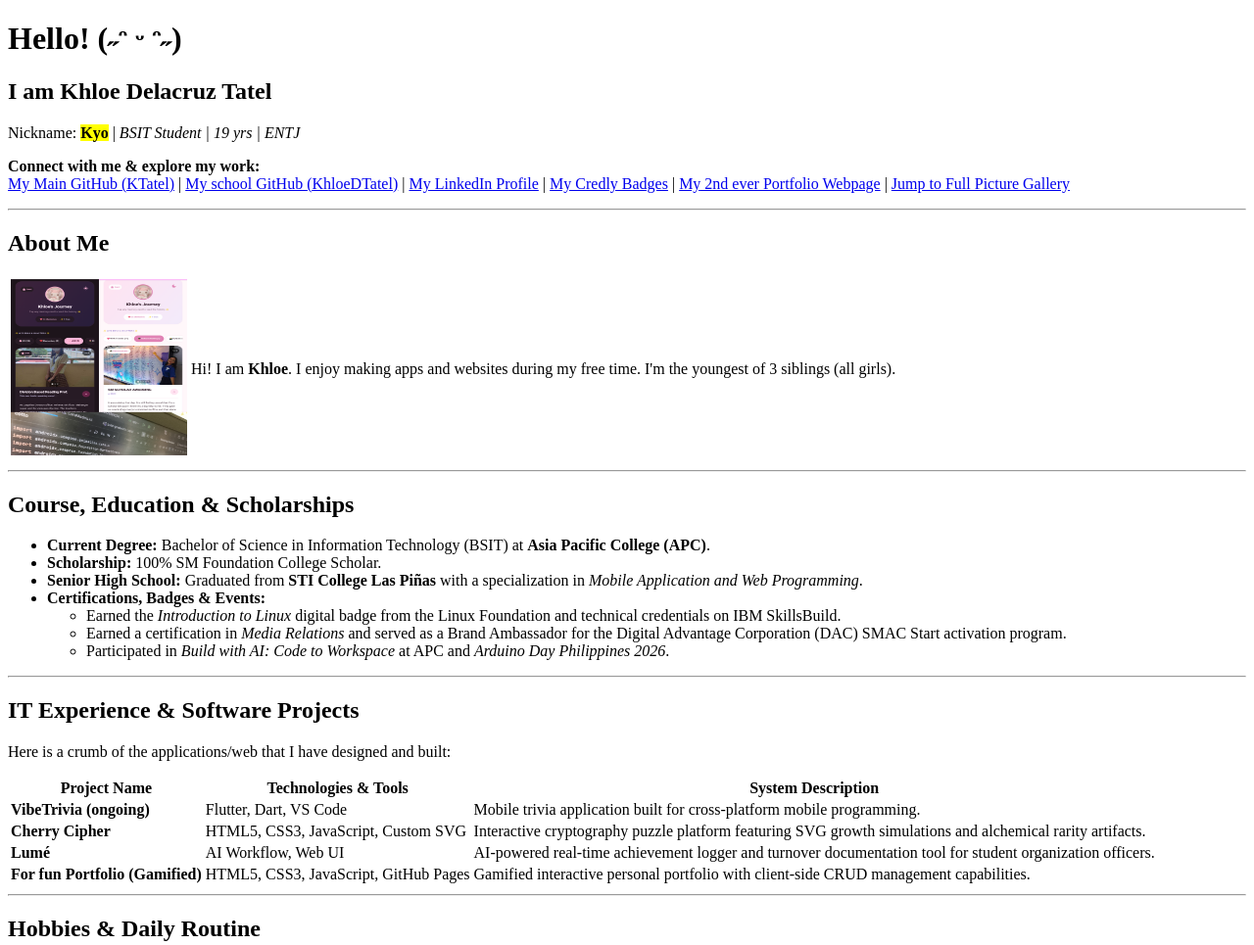
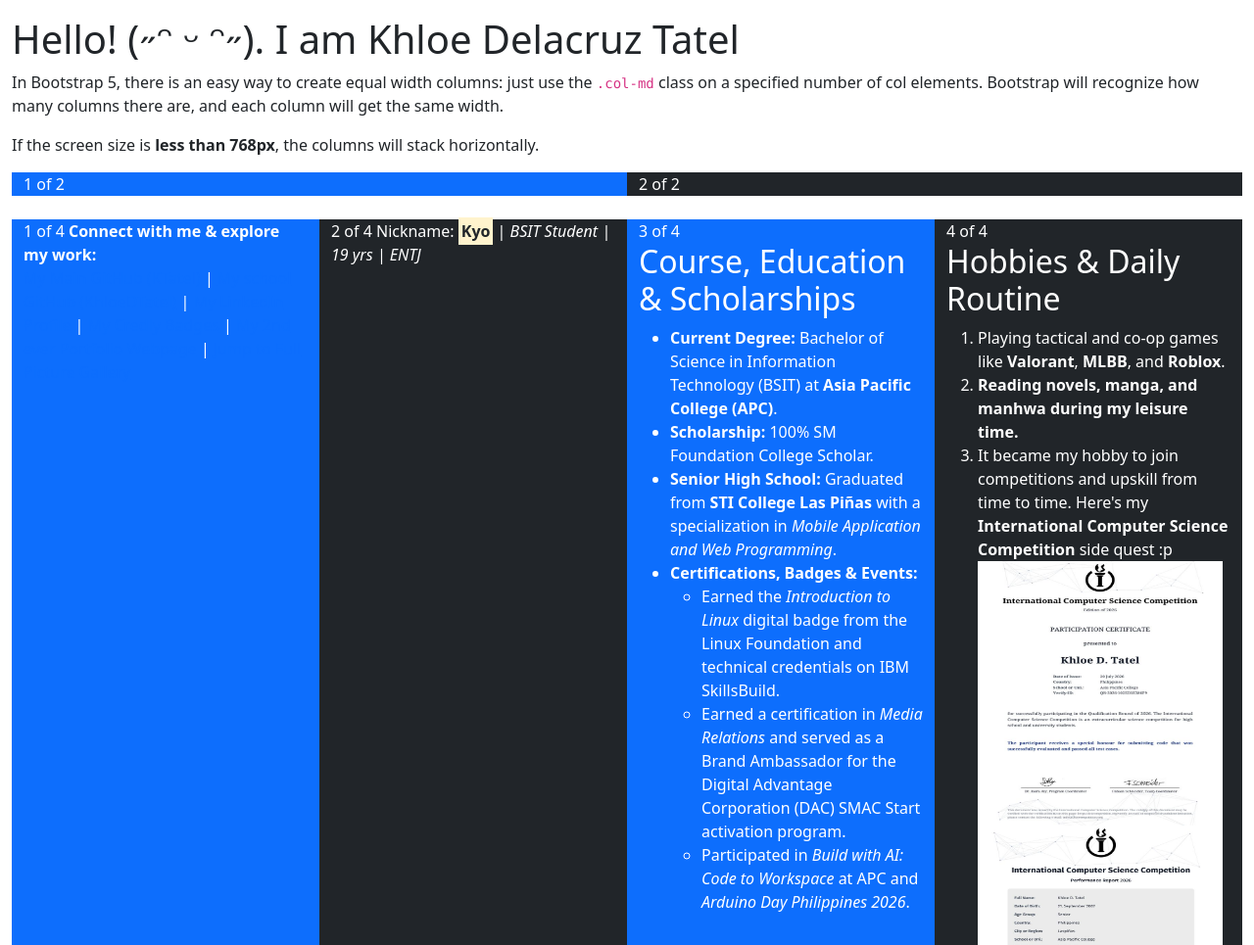
Before and after one commit to KhloeDTatel/webprog-CS251_IT253-html-lessons, a plain HTML site: page introduction/index.html in a window 1280 px wide. Shown: the top 965 px of the page at 98% size. Drawn offline with nearby package versions, Linux system fonts and the light colour scheme.

Commit message:
bootstrap5

```diff
--- a/introduction/index.html
+++ b/introduction/index.html
@@ -2,21 +2,30 @@
 <html lang="en">
 <head>
   <meta charset="UTF-8">
-  <meta name="viewport" content="width=device-width, initial-scale=1.0">
+  <meta name="viewport" content="width=device-width, initial-scale=1">
+  <link href="https://cdn.jsdelivr.net/npm/bootstrap@5.3.8/dist/css/bootstrap.min.css" rel="stylesheet">
+  <script src="https://cdn.jsdelivr.net/npm/bootstrap@5.3.8/dist/js/bootstrap.bundle.min.js"></script>
+
   <title>Khloe Delacruz Tatel (Kyo) | Personal Profile</title>
 </head>
 <body>
 
-  <div id="main-profile">
+  <div class="container-fluid mt-3">
+  <h1>Hello! (˶ᵔ ᵕ ᵔ˶). I am Khloe Delacruz Tatel</h1>
+  <p>In Bootstrap 5, there is an easy way to create equal width columns: just use the <code>.col-md</code> class on a specified number of col elements. Bootstrap will recognize how many columns there are, and each column will get the same width.</p>
+  <p>If the screen size is <strong>less than 768px</strong>, the columns will stack horizontally.</p>
+  <div class="container-fluid">
+    <div class="row">
+      <div class="col-md bg-primary text-white">1 of 2</div>
+      <div class="col-md bg-dark text-white">2 of 2</div>
+    </div>
+  </div>
+  <br>
 
-    <div id="header-section">
-      <h1>Hello! (˶ᵔ ᵕ ᵔ˶)</h1>
-      <h2>I am Khloe Delacruz Tatel</h2>
-      <p>
-        Nickname: <mark><strong>Kyo</strong></mark> |
-        <em>BSIT Student | 19 yrs | ENTJ</em>
-      </p>
-      <p>
+  <div class="container-fluid">
+    <div class="row">
+      <div class="col-md bg-primary text-white">1 of 4
+
         <strong>Connect with me & explore my work:</strong><br>
         <a href="https://github.com/KTatel" target="_blank">My Main GitHub (KTatel)</a> |
         <a href="https://github.com/KhloeDTatel" target="_blank">My school GitHub (KhloeDTatel)</a> |
@@ -24,29 +33,17 @@
         <a href="https://www.credly.com/users/khloe-tatel" target="_blank">My Credly Badges</a> |
         <a href="images/Tatel_portfolio.html" target="_blank">My 2nd ever Portfolio Webpage</a> |
         <a href="#picture-gallery">Jump to Full Picture Gallery</a>
-      </p>
-      <hr>
-    </div>
 
-    <div id="about-me">
-      <h2>About Me</h2>
-      <table>
-        <tr>
-          <td>
-            <img src="images/klowi.png" alt="Khloe Tatel (Kyo)" width="180" height="180">
-          </td>
-          <td>
-            <p>
-              Hi! I am <strong>Khloe</strong>. I enjoy making apps and websites during my free time. I'm the youngest of 3 siblings (all girls).
-            </p>
-          </td>
-        </tr>
-      </table>
-      <hr>
-    </div>
+      </div>
+      <div class="col-md bg-dark text-white">2 of 4
 
-    <div id="education-section">
-      <h2>Course, Education & Scholarships</h2>
+          Nickname: <mark><strong>Kyo</strong></mark> |
+        <em>BSIT Student | 19 yrs | ENTJ</em>
+      </div>
+
+      <div class="col-md bg-primary text-white">3 of 4
+
+        <h2>Course, Education & Scholarships</h2>
       <ul>
         <li>
           <strong>Current Degree:</strong> Bachelor of Science in Information Technology (BSIT) at <strong>Asia Pacific College (APC)</strong>.
@@ -66,48 +63,11 @@
           </ul>
         </li>
       </ul>
-      <hr>
-    </div>
+      </div>
 
-    <div>
-      <h2>IT Experience & Software Projects</h2>
-      <p>Here is a crumb of the applications/web that I have designed and built:</p>
-      <table>
-        <thead>
-          <tr>
-            <th>Project Name</th>
-            <th>Technologies & Tools</th>
-            <th>System Description</th>
-          </tr>
-        </thead>
-        <tbody>
-          <tr>
-            <td><strong>VibeTrivia (ongoing)</strong></td>
-            <td>Flutter, Dart, VS Code</td>
-            <td>Mobile trivia application built for cross-platform mobile programming.</td>
-          </tr>
-          <tr>
-            <td><strong>Cherry Cipher</strong></td>
-            <td>HTML5, CSS3, JavaScript, Custom SVG</td>
-            <td>Interactive cryptography puzzle platform featuring SVG growth simulations and alchemical rarity artifacts.</td>
-          </tr>
-          <tr>
-            <td><strong>Lumé</strong></td>
-            <td>AI Workflow, Web UI</td>
-            <td>AI-powered real-time achievement logger and turnover documentation tool for student organization officers.</td>
-          </tr>
-          <tr>
-            <td><strong>For fun Portfolio (Gamified)</strong></td>
-            <td>HTML5, CSS3, JavaScript, GitHub Pages</td>
-            <td>Gamified interactive personal portfolio with client-side CRUD management capabilities.</td>
-          </tr>
-        </tbody>
-      </table>
-      <hr>
-    </div>
+      <div class="col-md bg-dark text-white">4 of 4
 
-    <div id="hobbies-section">
-      <h2>Hobbies & Daily Routine</h2>
+        <h2>Hobbies & Daily Routine</h2>
       <ol>
         <li>
           Playing tactical and co-op games like <strong>Valorant</strong>, <strong>MLBB</strong>, and <strong>Roblox</strong>.
@@ -128,6 +88,41 @@
           </ul>
         </li>
       </ol>
+
+      </div>
+    </div>
+  </div>
+</div>
+
+    <div>
+      <h2>IT Experience & Software Projects</h2>
+      <p>Here is a crumb of the applications/web that I have designed and built:</p>
+      <table>
+        <thead>
+          <tr>
+            <th>Project Name</th>
+            <th>Technologies & Tools</th>
+            <th>System Description</th>
+          </tr>
+        </thead>
+        <tbody>
+          <tr>
+            <td><strong>Cherry Cipher</strong></td>
+            <td>HTML5, CSS3, JavaScript, Custom SVG</td>
+            <td>Interactive cryptography puzzle platform featuring SVG growth simulations and alchemical rarity artifacts.</td>
+          </tr>
+          <tr>
+            <td><strong>Lumé</strong></td>
+            <td>AI Workflow, Web UI</td>
+            <td>AI-powered real-time achievement logger and turnover documentation tool for student organization officers.</td>
+          </tr>
+          <tr>
+            <td><strong>For fun Portfolio (Gamified)</strong></td>
+            <td>HTML5, CSS3, JavaScript, GitHub Pages</td>
+            <td>Gamified interactive personal portfolio with client-side CRUD management capabilities.</td>
+          </tr>
+        </tbody>
+      </table>
       <hr>
     </div>
 
```
